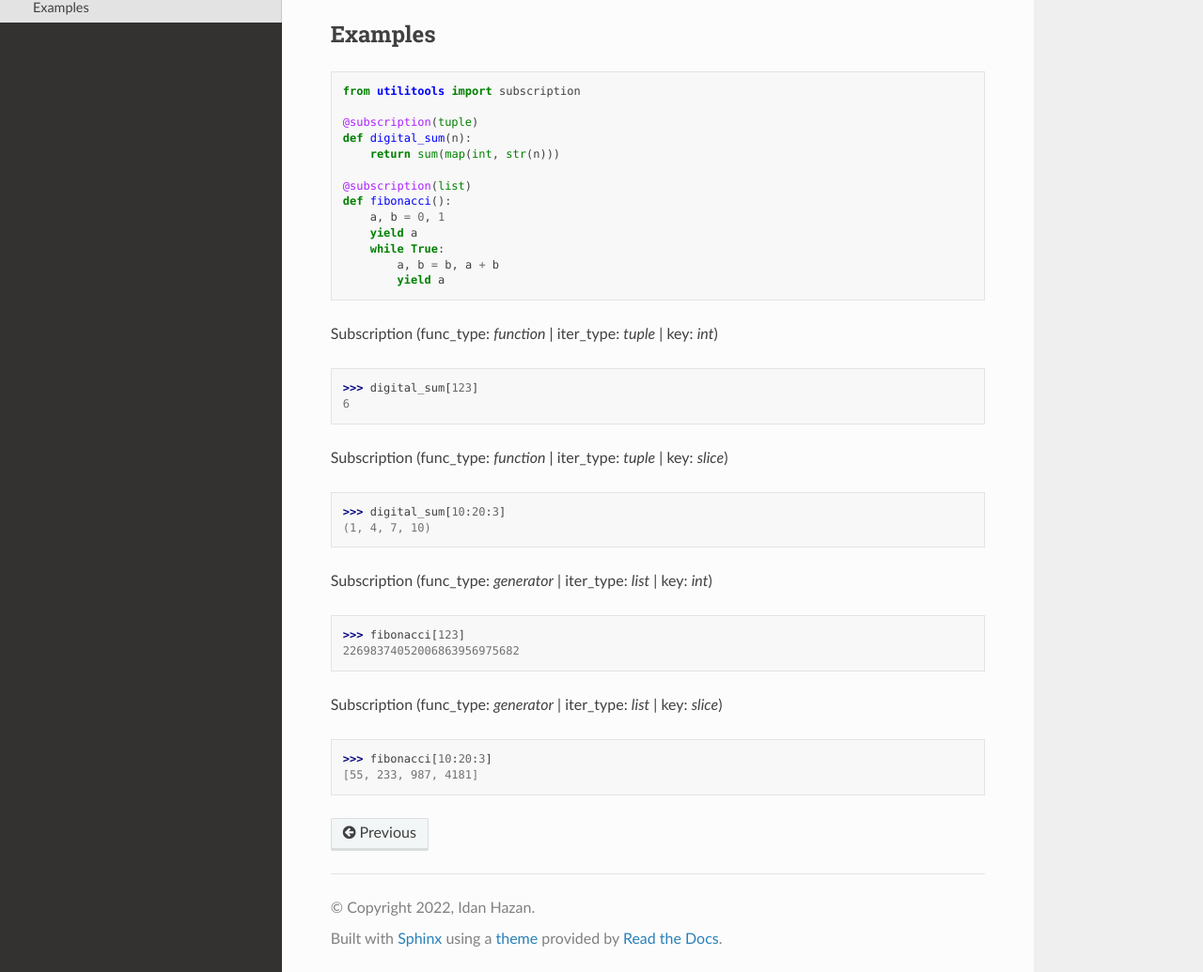
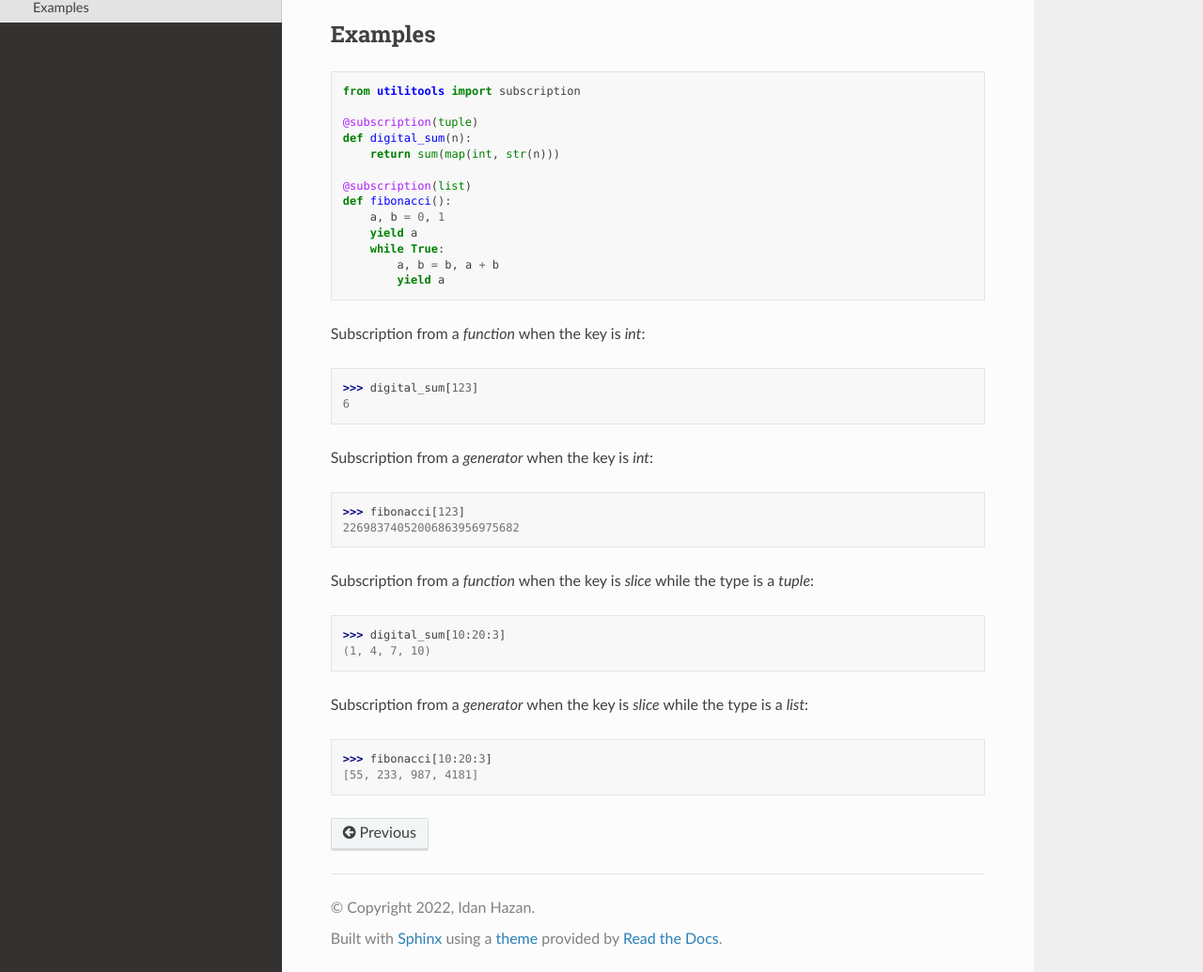
Before and after one commit to idanhazan/utilitools, a Sphinx documentation site: the page built from docs/collection/subscription.rst, in a window 1280 px wide and 1299 px high, cut to the strip 264-1299 px from the top of the window. Shown: the whole strip at 94% size. Built offline with Sphinx 7.4.7 and the Read the Docs theme 2.0.0, drawn with Linux system fonts in a browser that asks for light colours.

Commit message:
Update subscription.rst

```diff
--- a/docs/collection/subscription.rst
+++ b/docs/collection/subscription.rst
@@ -22,22 +22,22 @@ Examples
             a, b = b, a + b
             yield a
 
-Subscription (func_type: `function` | iter_type: `tuple` | key: `int`)
+Subscription from a `function` when the key is `int`:
 
 >>> digital_sum[123]
 6
 
-Subscription (func_type: `function` | iter_type: `tuple` | key: `slice`)
+Subscription from a `generator` when the key is `int`:
+
+>>> fibonacci[123]
+22698374052006863956975682
+
+Subscription from a `function` when the key is `slice` while the type is a `tuple`:
 
 >>> digital_sum[10:20:3]
 (1, 4, 7, 10)
 
-Subscription (func_type: `generator` | iter_type: `list` | key: `int`)
-
->>> fibonacci[123]
-22698374052006863956975682
-
-Subscription (func_type: `generator` | iter_type: `list` | key: `slice`)
+Subscription from a `generator` when the key is `slice` while the type is a `list`:
 
 >>> fibonacci[10:20:3]
 [55, 233, 987, 4181]
```
